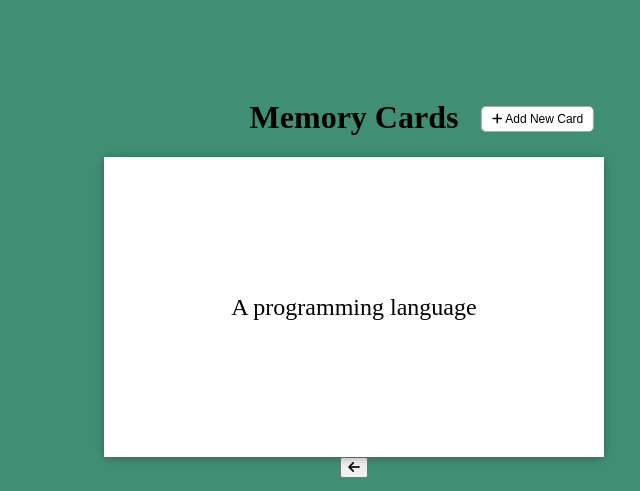
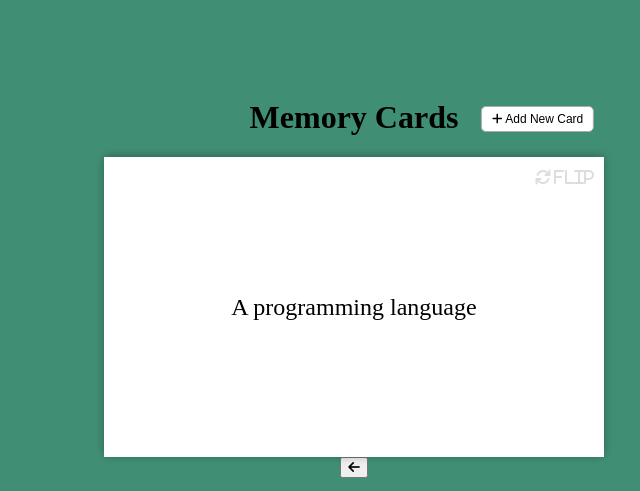
Before and after one commit to Marko721/JS_Memory-Cards, a plain HTML site: page index.html in a window 1280 px wide. Shown: the top 491 px of the page, 286-926 px from the left. Drawn offline with Linux system fonts and the light colour scheme.

Commit message:
Flipping card animation css

```diff
--- a/index.html
+++ b/index.html
@@ -27,7 +27,7 @@
     </h1>
 
     <div id="cards-container" class="cards">
-      <div class="card active">
+      <div class="card active show-answer">
         <div class="inner-card">
           <div class="inner-card-front">
             <p>What is PHP?</p>
--- a/style.css
+++ b/style.css
@@ -68,12 +68,19 @@ h1 button {
   left: 0;
   height: 100%;
   width: 100%;
+  transform: translateX(50%) rotateY(-10deg);
+  transition: transform 0.4s ease, opacity 0.4 ease;
 }
 
 .card.active {
   cursor: pointer;
   opacity: 1;
   z-index: 10;
+  transform: translateX(0) rotateY(0deg);
+}
+
+.card.left {
+  transform: translateX(-50%) rotateY(10deg);
 }
 
 .inner-card {
@@ -82,10 +89,17 @@ h1 button {
   height: 100%;
   width: 100%;
   position: relative;
+  transform-style: preserve-3d;
+  transition: transform 0.4s ease;
+}
+
+.card.show-answer .inner-card {
+  transform: rotateX(180deg);
 }
 
 .inner-card-front,
 .inner-card-back {
+  backface-visibility: hidden;
   position: absolute;
   top: 0;
   left: 0;
@@ -96,3 +110,25 @@ h1 button {
   width: 100%;
   background-color: #fff;
 }
+
+.inner-card-front {
+  transform: rotateX(0deg);
+  z-index: 2;
+}
+
+.inner-card-back {
+  transform: rotateX(180deg);
+}
+
+.inner-card-front::after,
+.inner-card-back::after {
+  content: "\f021  flip";
+  font-family: "Font Awesome 5 Free", Lato, sans-serif;
+  position: absolute;
+  top: 10px;
+  right: 10px;
+  font-weight: bold;
+  text-transform: lowercase;
+  font-size: 16px;
+  color: #ddd;
+}
```
